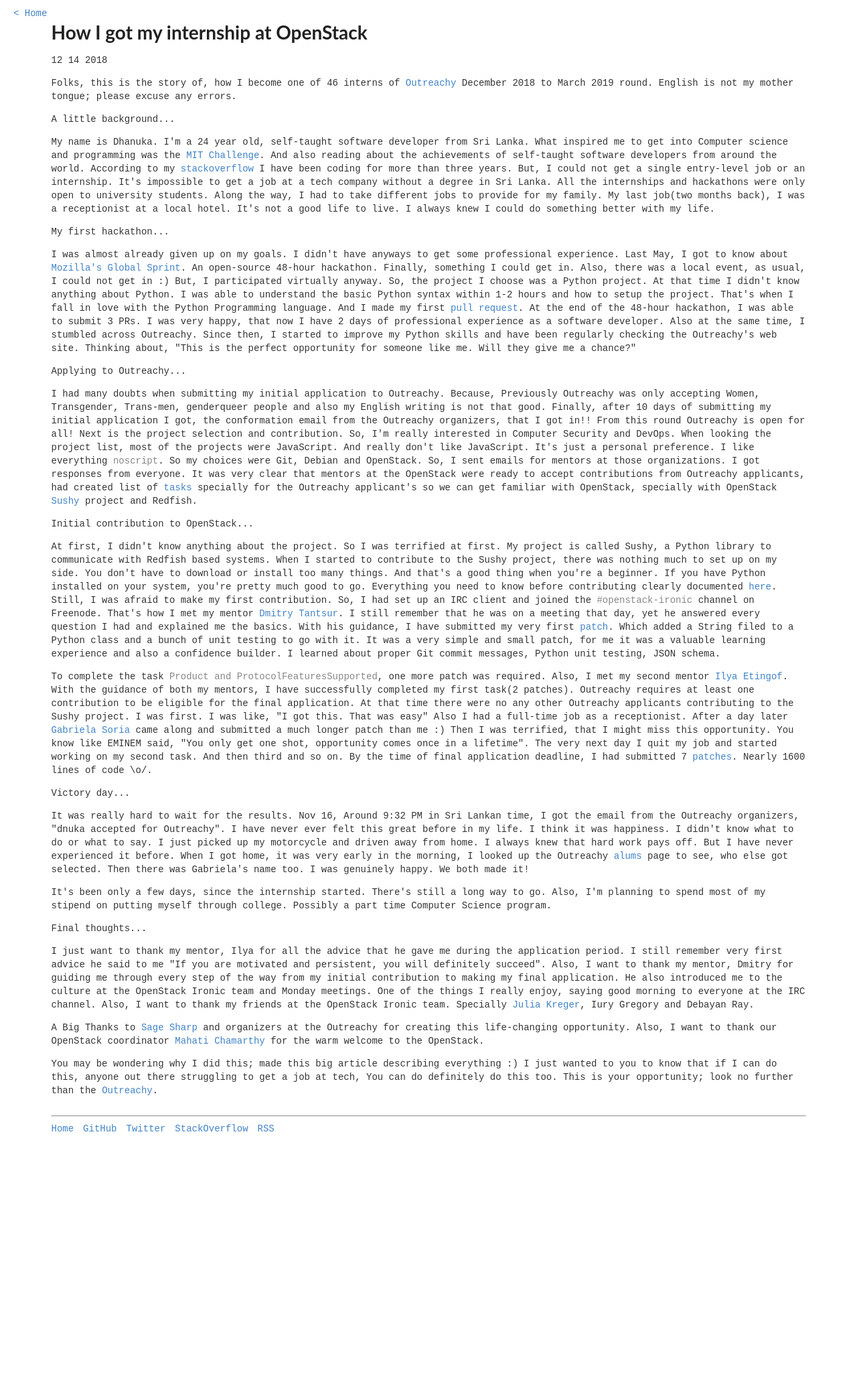
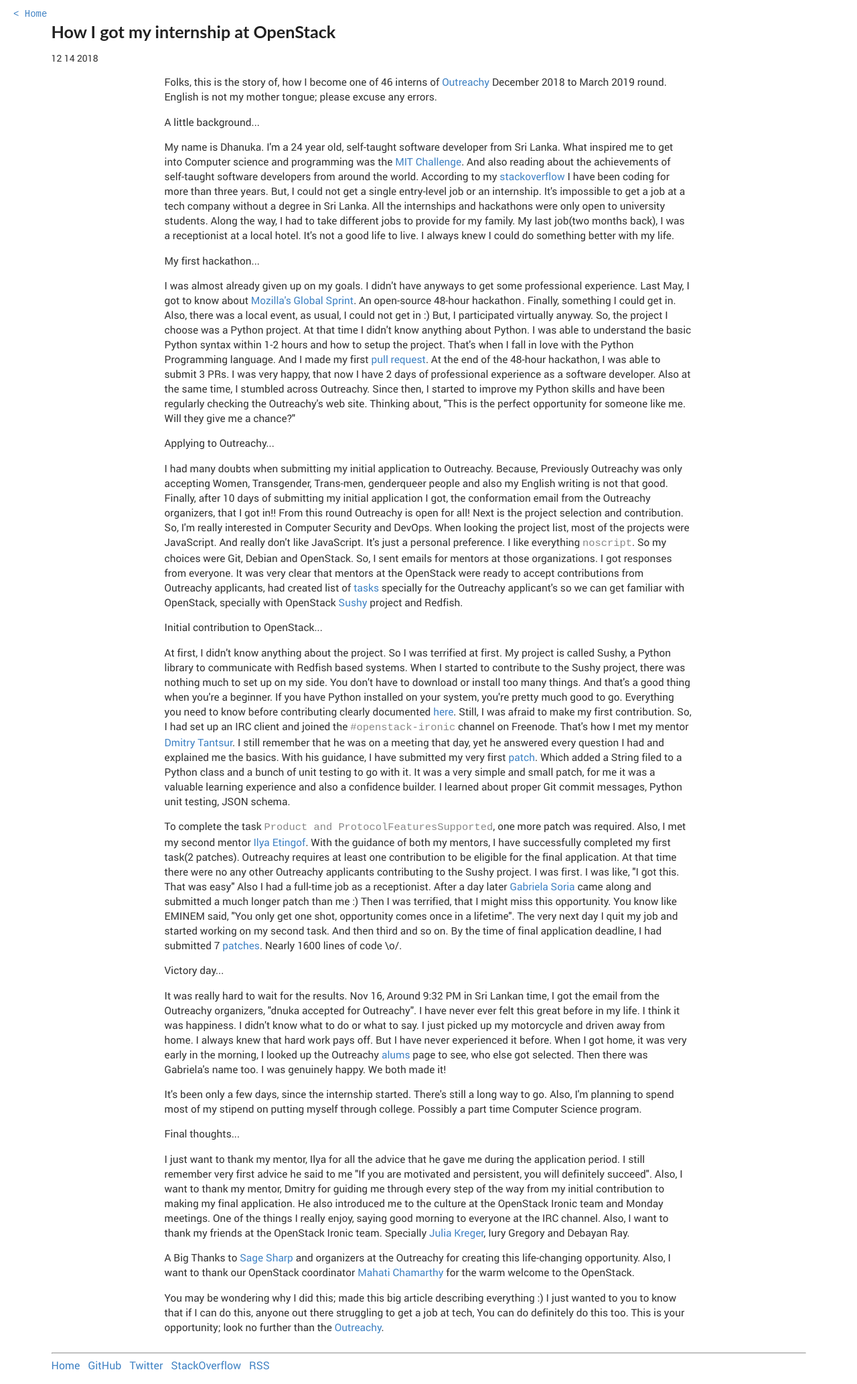
Before and after one commit to warusadura/warusadura.github.io, a plain HTML site: page openstack-internship.html in a window 1280 px wide. Shown: the whole page at 67% size. Before the commit the page ends 1699 px from the top, so only its background shows below. Drawn offline with Linux system fonts and the light colour scheme.

Commit message:
redesign

```diff
--- a/openstack-internship.html
+++ b/openstack-internship.html
@@ -11,11 +11,11 @@
     <code><a href="/">< Home</a></code>
 </div>
     <div class="ui container">
-<h1>How I got my internship at OpenStack</h1>
+<h1 class="title">How I got my internship at OpenStack</h1>
 <p>
     12 14 2018
 </p>
-<div class="blog-text">
+<div class="article">
     <p>Folks, this is the story of, how I become one of 46 interns of <a href="https://www.outreachy.org">Outreachy</a> December 2018 to March 2019 round. English is not my mother tongue; please excuse any errors.</p>
 <p>A little background...</p>
 <p>My name is Dhanuka. I'm a 24 year old, self-taught software developer from Sri Lanka. What inspired me to get into Computer science and programming was the <a href="https://www.scotthyoung.com/blog/myprojects/mit-challenge-2/">MIT Challenge</a>. And also reading about the achievements of self-taught software developers from around the world. According to my <a href="https://stackoverflow.com/users/4533771/dhanuka?tab=profile">stackoverflow</a> I have been coding for more than three years. But, I could not get a single entry-level job or an internship. It's impossible to get a job at a tech company without a degree in Sri Lanka. All the internships and hackathons were only open to university students. Along the way, I had to take different jobs to provide for my family. My last job(two months back), I was a receptionist at a local hotel. It's not a good life to live. I always knew I could do something better with my life.</p>
@@ -38,11 +38,13 @@
 <hr>
 
 <div class="ui horizontal list">
-    <a class="item" href="/">Home</a>
-    <a class="item" href="https://github.com/dnuka">GitHub</a>
-    <a class="item" href="https://twitter.com/dnuka_">Twitter</a>
-    <a class="item" href="https://stackoverflow.com/users/4533771/dnuka?tab=profile">StackOverflow</a>
-    <a class="item" href="index.rss">RSS</a>
+<div class="footer">
+    <a class="item" href="/">Home</a>&nbsp;&nbsp;
+    <a class="item" href="https://github.com/dnuka">GitHub</a>&nbsp;&nbsp;
+    <a class="item" href="https://twitter.com/dnuka_">Twitter</a>&nbsp;&nbsp;
+    <a class="item" href="https://stackoverflow.com/users/4533771/dnuka?tab=profile">StackOverflow</a>&nbsp;&nbsp;
+    <a class="item" href="index.rss">RSS</a>&nbsp;&nbsp;
+</div>
 </div>
 <br>
     </div>
--- a/theme/css/styles.css
+++ b/theme/css/styles.css
@@ -1,6 +1,11 @@
+@font-face {
+    font-family: "Roboto-Regular";
+    src:url("fonts/Roboto-Regular.ttf")format("opentype");
+}
+
 body {
 	padding-top: 10px;
-	font-family: Courier New;
+	font-family: "Roboto-Regular" , Courier New;
 }
 
 p {
@@ -14,3 +19,26 @@ code {
 .home {
   padding-left: 20px;
 }
+
+.article {
+    font-size: 1.1em;
+    padding-left: 15%;
+    padding-right: 15%;
+}
+
+.title {
+    font-size: 1.8em;
+}
+
+.main_title {
+    font-size: 2.1em;
+}
+
+.main_content {
+    font-size: 1.1em;
+}
+
+.footer {
+    font-size: 16px;
+    padding-bottom: 18px;
+}
```
Also changed, not shown: author/dnuka.html (+4 -4 lines), category/posts.html (+4 -4 lines), docker-for-debain.html (+9 -7 lines), index.html (+4 -4 lines), upgrading-debian-to-unstable.html (+9 -7 lines), theme/css/fonts/Roboto-Regular.ttf (added).
